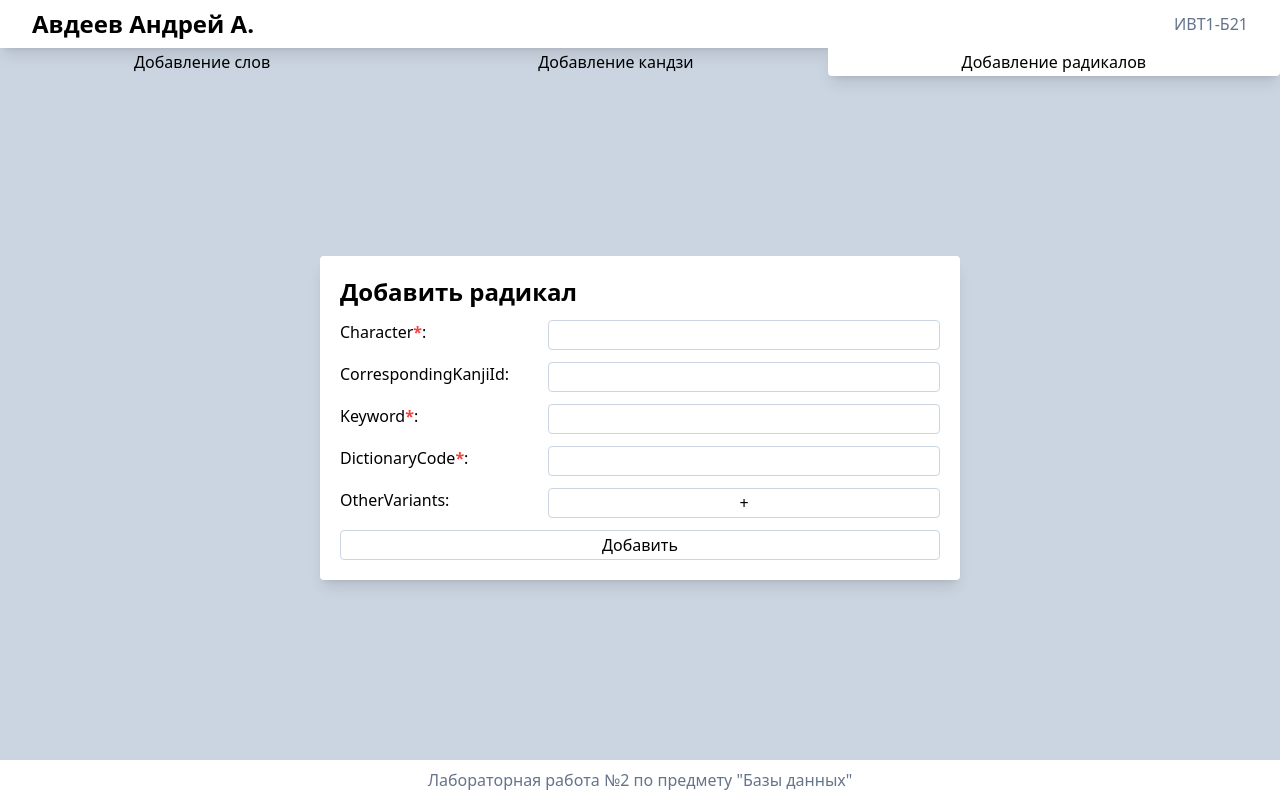
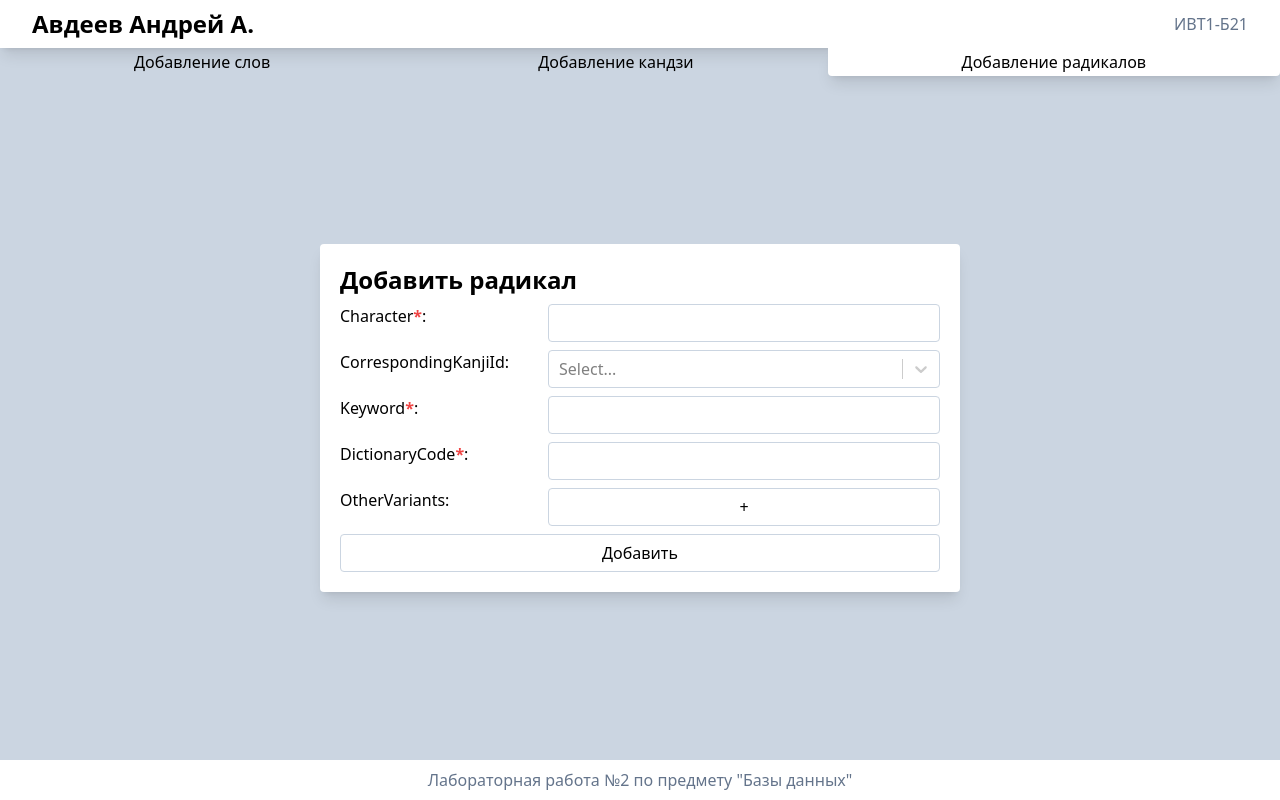
Before and after one commit to fekoneko/japanese-learn-db-manager, a Next.js app: page /add/radicals in a window 1280 px wide. Built offline with nearby package versions, Linux system fonts and the light colour scheme.

Commit message:
select fields set up

```diff
--- a/src/app/api/kanji/route.ts
+++ b/src/app/api/kanji/route.ts
@@ -1,23 +1,44 @@
 import { KanjiSchema } from '@/schemas/globals';
 import { sql } from '@vercel/postgres';
 import { Validator } from 'jsonschema';
-import { NextResponse } from 'next/server';
+import { NextRequest, NextResponse } from 'next/server';
 
 const validator = new Validator();
 
-export const POST = async (request: Request) => {
+export const POST = async (request: NextRequest) => {
   try {
     const requestBody = await request.json();
     if (typeof requestBody !== 'object' || !validator.validate(requestBody, KanjiSchema).valid)
       return NextResponse.json({ error: 'Request body is invalid' }, { status: 400 });
 
-    const result = await sql`
+    const dbResponse = await sql`
       INSERT INTO public."Kanji" ("Character", "Onyomi", "Kunyomi", "Meaning", "Popularity")
       VALUES (${requestBody.Character}, ${requestBody.Onyomi}, ${requestBody.Kunyomi}, ${requestBody.Meaning}, ${requestBody.Popularity})
     `;
 
-    return NextResponse.json({ result }, { status: 200 });
+    return NextResponse.json(dbResponse, { status: 200 });
   } catch (error: any) {
     return NextResponse.json({ error: error?.message ?? error }, { status: 500 });
   }
 };
+
+export const GET = async (request: NextRequest) => {
+  try {
+    const searchValue = request.nextUrl.searchParams.get('s');
+
+    const dbResponse = await sql`
+      SELECT DISTINCT "Kanji".* FROM "Kanji"
+      JOIN "RadicalsInKanji" ON "RadicalsInKanji"."KanjiId" = "Kanji"."KanjiId"
+      JOIN "Radicals" ON "RadicalsInKanji"."RadicalId" = "Radicals"."RadicalId"
+      WHERE "Meaning" LIKE '%' || LOWER(${searchValue}) || '%'
+      OR "Kanji"."Character" = ${searchValue}
+      OR "Radicals"."Character" = ${searchValue}
+      OR ${searchValue} = any("Radicals"."OtherVariants")
+      ORDER BY "Kanji"."Popularity" ASC
+    `;
+
+    return NextResponse.json(dbResponse.rows, { status: 200 });
+  } catch (error: any) {
+    return NextResponse.json({ error: error?.message ?? error }, { status: 500 });
+  }
+};
--- a/src/app/api/radicals/route.ts
+++ b/src/app/api/radicals/route.ts
@@ -11,12 +11,12 @@ export const POST = async (request: Request) => {
     if (typeof requestBody !== 'object' || !validator.validate(requestBody, RadicalSchema).valid)
       return NextResponse.json({ error: 'Request body is invalid' }, { status: 400 });
 
-    const result = await sql`
+    const dbResponse = await sql`
       INSERT INTO public."Radicals" ("Character", "CorrespondingKanjiId", "Keyword", "DictionaryCode", "OtherVariants")
       VALUES (${requestBody.Character}, ${requestBody.CorrespondingKanjiId}, ${requestBody.Keyword}, ${requestBody.DictionaryCode}, ${requestBody.OtherVariants})
     `;
 
-    return NextResponse.json({ result }, { status: 200 });
+    return NextResponse.json(dbResponse, { status: 200 });
   } catch (error: any) {
     return NextResponse.json({ error: error?.message ?? error }, { status: 500 });
   }
--- a/src/app/api/words/route.ts
+++ b/src/app/api/words/route.ts
@@ -11,12 +11,12 @@ export const POST = async (request: Request) => {
     if (typeof requestBody !== 'object' || !validator.validate(requestBody, WordSchema).valid)
       return NextResponse.json({ error: 'Request body is invalid' }, { status: 400 });
 
-    const result = await sql`
+    const dbResponse = await sql`
       INSERT INTO public."Words" ("Word", "Reading", "PitchAccents", "Meanings", "Popularity", "OtherVariants")
       VALUES (${requestBody.Word}, ${requestBody.Reading}, ${requestBody.PitchAccents}, ${requestBody.Meanings}, ${requestBody.Popularity}, ${requestBody.OtherVariants})
     `;
 
-    return NextResponse.json({ result }, { status: 200 });
+    return NextResponse.json(dbResponse, { status: 200 });
   } catch (error: any) {
     return NextResponse.json({ error: error?.message ?? error }, { status: 500 });
   }
--- a/src/components/FirmFieldArray.tsx
+++ /dev/null
@@ -1,59 +0,0 @@
-'use client';
-
-import { FormFieldInfo } from '@/@types/globals';
-import { Fragment } from 'react';
-import { Control, FieldValues, FormState, UseFormRegister, useFieldArray } from 'react-hook-form';
-import FormFieldError from './FormFieldError';
-
-interface ArrayInputProps {
-  register: UseFormRegister<FieldValues>;
-  control: Control;
-  formId: string;
-  fieldInfo: FormFieldInfo;
-  formState: FormState<FieldValues>;
-}
-const FormFieldArray = ({ register, control, formId, fieldInfo, formState }: ArrayInputProps) => {
-  const { fields, append, remove } = useFieldArray({
-    name: fieldInfo.name,
-    control,
-  });
-
-  return (
-    <fieldset id={formId + fieldInfo.name} className="grid grid-cols-[1fr_2fr] gap-3">
-      <label htmlFor={formId + fieldInfo.name}>
-        {fieldInfo.label}
-        {fieldInfo.options?.required && <span className="font-bold text-red-500">*</span>}:
-      </label>
-      <div className="flex flex-col gap-1">
-        {fields.map((field, index) => (
-          <Fragment key={field.id}>
-            <div className="flex gap-1">
-              <input
-                type={fieldInfo.type}
-                {...register(`${fieldInfo.name}.${index}`, fieldInfo.options)}
-                className="grow"
-              />
-              <button type="button" onClick={() => remove(index)}>
-                x
-              </button>
-            </div>
-            <FormFieldError
-              errorType={
-                typeof formState?.errors[fieldInfo.name] === 'object'
-                  ? (formState?.errors[fieldInfo.name] as any)[index]?.type
-                  : undefined
-              }
-            />
-          </Fragment>
-        ))}
-        <button
-          type="button"
-          onClick={() => append('', { focusName: `${fieldInfo.name}.${fields.length}` })}
-        >
-          +
-        </button>
-      </div>
-    </fieldset>
-  );
-};
-export default FormFieldArray;
--- a/src/components/FormField.tsx
+++ b/src/components/FormField.tsx
@@ -1,16 +1,125 @@
 'use client';
 
-import { FormFieldInfo } from '@/@types/globals';
-import { FieldValues, FormState, UseFormRegister } from 'react-hook-form';
+import {
+  Control,
+  Controller,
+  FieldValues,
+  FormState,
+  RegisterOptions,
+  UseFormRegister,
+  useFieldArray,
+} from 'react-hook-form';
 import FormFieldError from './FormFieldError';
+import ReactSelect, { GroupBase, OptionsOrGroups } from 'react-select';
+import { Fragment, useCallback, useEffect, useState } from 'react';
 
-interface InputProps {
+export type GetOptionsFunction = (
+  searchValue?: string,
+) => Promise<OptionsOrGroups<any, GroupBase<string>>>;
+
+export interface FormFieldInfo {
+  name: string;
+  type: React.HTMLInputTypeAttribute | 'select';
+  label: string;
+  array?: boolean;
+  options?: RegisterOptions;
+  getOptions?: GetOptionsFunction;
+}
+
+interface FormInputProps {
   register: UseFormRegister<FieldValues>;
+  id?: string;
+  name: string;
+  type: React.HTMLInputTypeAttribute;
+  options?: RegisterOptions;
+  className?: string;
+}
+const FormInput = ({ register, id, name, type, options, className }: FormInputProps) => {
+  return <input className={className} type={type} id={id} {...register(name, options)} />;
+};
+
+interface FormSelectProps {
+  control: Control;
+  id?: string;
+  name: string;
+  getOptions?: GetOptionsFunction;
+  className?: string;
+}
+const FormSelect = ({ control, id, name, getOptions, className }: FormSelectProps) => {
+  const [selectOptions, setSelectOptions] = useState<OptionsOrGroups<any, GroupBase<string>>>([]);
+  const [isLoading, setIsLoading] = useState(false);
+
+  const updateOptions = useCallback(
+    (searchValue?: string) => {
+      if (getOptions) {
+        setIsLoading(true);
+        getOptions(searchValue).then((newOptions) => {
+          setSelectOptions(newOptions);
+          setIsLoading(false);
+        });
+      }
+    },
+    [getOptions],
+  );
+
+  useEffect(() => {
+    updateOptions();
+  }, [updateOptions]);
+
+  return (
+    <Controller
+      name={name}
+      control={control}
+      render={({ field: { onChange, ref } }) => (
+        <ReactSelect
+          className={`react-select ${className}`}
+          id={id}
+          options={selectOptions}
+          isLoading={isLoading}
+          onChange={(newValue) => {
+            onChange({ target: { value: newValue.value } });
+          }}
+          onInputChange={updateOptions}
+          filterOption={() => true}
+          ref={ref}
+        />
+      )}
+    />
+  );
+};
+
+interface FormFieldProps {
+  register: UseFormRegister<FieldValues>;
+  control: Control<FieldValues>;
   formId: string;
   fieldInfo: FormFieldInfo;
   formState: FormState<FieldValues>;
 }
-const FormField = ({ register, formId, fieldInfo, formState }: InputProps) => {
+
+const FormField = ({ register, control, formId, fieldInfo, formState }: FormFieldProps) => {
+  if (fieldInfo.array)
+    return (
+      <FormFieldArray
+        register={register}
+        control={control}
+        formId={formId}
+        fieldInfo={fieldInfo}
+        formState={formState}
+      />
+    );
+  else
+    return (
+      <FormFieldPlain
+        register={register}
+        control={control}
+        formId={formId}
+        fieldInfo={fieldInfo}
+        formState={formState}
+      />
+    );
+};
+
+const FormFieldPlain = ({ register, control, formId, fieldInfo, formState }: FormFieldProps) => {
   return (
     <>
       <fieldset className="grid grid-cols-[1fr_2fr] gap-3">
@@ -18,15 +127,83 @@ const FormField = ({ register, formId, fieldInfo, formState }: InputProps) => {
           {fieldInfo.label}
           {fieldInfo.options?.required && <span className="font-bold text-red-500">*</span>}:
         </label>
-        <input
-          type={fieldInfo.type}
-          id={formId + fieldInfo.name}
-          {...register(fieldInfo.name, fieldInfo.options)}
-        />
+        {fieldInfo.type === 'select' ? (
+          <FormSelect
+            control={control}
+            id={formId + fieldInfo.name}
+            name={fieldInfo.name}
+            getOptions={fieldInfo.getOptions}
+          />
+        ) : (
+          <FormInput
+            register={register}
+            id={formId + fieldInfo.name}
+            name={fieldInfo.name}
+            type={fieldInfo.type}
+            options={fieldInfo.options}
+          />
+        )}
       </fieldset>
 
       <FormFieldError errorType={formState?.errors[fieldInfo.name]?.type} />
     </>
   );
 };
+
+const FormFieldArray = ({ register, control, formId, fieldInfo, formState }: FormFieldProps) => {
+  const { fields, append, remove } = useFieldArray({
+    name: fieldInfo.name,
+    control,
+  });
+
+  return (
+    <fieldset id={formId + fieldInfo.name} className="grid grid-cols-[1fr_2fr] gap-3">
+      <label htmlFor={formId + fieldInfo.name}>
+        {fieldInfo.label}
+        {fieldInfo.options?.required && <span className="font-bold text-red-500">*</span>}:
+      </label>
+      <div className="flex flex-col gap-1">
+        {fields.map((field, index) => (
+          <Fragment key={field.id}>
+            <div className="flex gap-1">
+              {fieldInfo.type === 'select' ? (
+                <FormSelect
+                  control={control}
+                  name={fieldInfo.name}
+                  getOptions={fieldInfo.getOptions}
+                  className="grow"
+                />
+              ) : (
+                <FormInput
+                  register={register}
+                  name={`${fieldInfo.name}.${index}`}
+                  type={fieldInfo.type}
+                  options={fieldInfo.options}
+                  className="grow"
+                />
+              )}
+              <button type="button" onClick={() => remove(index)}>
+                x
+              </button>
+            </div>
+            <FormFieldError
+              errorType={
+                typeof formState?.errors[fieldInfo.name] === 'object'
+                  ? (formState?.errors[fieldInfo.name] as any)[index]?.type
+                  : undefined
+              }
+            />
+          </Fragment>
+        ))}
+        <button
+          type="button"
+          onClick={() => append('', { focusName: `${fieldInfo.name}.${fields.length}` })}
+        >
+          +
+        </button>
+      </div>
+    </fieldset>
+  );
+};
+
 export default FormField;
--- a/src/components/FormFieldError.tsx
+++ b/src/components/FormFieldError.tsx
@@ -1,7 +1,7 @@
-interface FieldErrorProps {
+interface FormFieldErrorProps {
   errorType: any;
 }
-const FormFieldError = ({ errorType }: FieldErrorProps) => {
+const FormFieldError = ({ errorType }: FormFieldErrorProps) => {
   if (!errorType) return null;
 
   if (errorType === 'required')
--- a/src/components/RadicalAddForm.tsx
+++ b/src/components/RadicalAddForm.tsx
@@ -1,10 +1,8 @@
 'use client';
 
-import { FormFieldInfo } from '@/@types/globals';
 import { useId } from 'react';
 import { FieldValues, useForm } from 'react-hook-form';
-import FormFieldArray from './FirmFieldArray';
-import FormField from './FormField';
+import FormField, { FormFieldInfo } from './FormField';
 import { toast } from 'react-toastify';
 
 const formFieldsInfo: FormFieldInfo[] = [
@@ -16,9 +14,21 @@ const formFieldsInfo: FormFieldInfo[] = [
   },
   {
     name: 'CorrespondingKanjiId',
-    type: 'number',
+    type: 'select',
     label: 'CorrespondingKanjiId',
     options: { min: 1, max: 2147483648 },
+    getOptions: async (searchValue?: string) => {
+      if (!searchValue) return [];
+      const response = await fetch('/api/kanji?' + new URLSearchParams({ s: searchValue }));
+      if (!response.ok) return [];
+      const responseBody = await response.json();
+      return (
+        responseBody?.map((kanji: any) => ({
+          value: kanji?.KanjiId?.toString(),
+          label: kanji?.Character,
+        })) ?? []
+      );
+    },
   },
   {
     name: 'Keyword',
@@ -46,6 +56,8 @@ const RadicalAddForm = () => {
   const { register, control, formState, handleSubmit, reset } = useForm();
 
   const onValid = async (fieldValues: FieldValues) => {
+    console.log(fieldValues);
+
     const newRadical: any = {};
     newRadical.Character = fieldValues.Character;
     if (fieldValues.CorrespondingKanjiId?.length)
@@ -78,12 +90,11 @@ const RadicalAddForm = () => {
   return (
     <form
       onSubmit={handleSubmit(onValid)}
-      className="flex w-1/2 min-w-max flex-col gap-3 rounded bg-white p-5 shadow-lg"
+      className="flex w-1/2 min-w-max flex-col gap-2 rounded bg-white p-5 shadow-lg"
     >
       <h1 className="header">Добавить радикал</h1>
-      {formFieldsInfo.map((fieldInfo, index) =>
-        fieldInfo.array ? (
-          <FormFieldArray
+      {formFieldsInfo.map((fieldInfo, index) => (
+        <FormField
           key={index}
           register={register}
           control={control}
@@ -91,16 +102,7 @@ const RadicalAddForm = () => {
           fieldInfo={fieldInfo}
           formState={formState}
         />
-        ) : (
-          <FormField
-            key={index}
-            register={register}
-            formId={formId}
-            fieldInfo={fieldInfo}
-            formState={formState}
-          />
-        ),
-      )}
+      ))}
 
       <button className="col-span-2" type="submit">
         Добавить
--- a/src/styles/globals.css
+++ b/src/styles/globals.css
@@ -4,10 +4,10 @@
 
 @layer base {
   button {
-    @apply rounded border-[1.5px] border-slate-300 px-2 py-0.5 transition-colors hover:bg-slate-200;
+    @apply rounded border-[1.5px] border-slate-300 px-2 py-1.5 transition-colors hover:bg-slate-200;
   }
   input {
-    @apply rounded border-[1.5px] border-slate-300 px-2 py-0.5 focus:border-slate-500 focus:outline-none;
+    @apply rounded border-[1.5px] border-slate-300 px-2 py-1.5 focus:border-slate-500 focus:outline-none;
   }
 
   ::-webkit-scrollbar {
@@ -21,6 +21,12 @@
   }
 }
 
+@layer components {
+  .react-select > div {
+    @apply rounded border-[1.5px] border-slate-300;
+  }
+}
+
 @layer utilities {
   .header {
     @apply text-2xl font-bold;
```
Also changed, not shown: src/@types/globals.ts (deleted, +0 -9 lines), src/components/KanjiAddForm.tsx (+5 -17 lines), src/components/WordAddForm.tsx (+5 -17 lines). Lines whose indentation alone changed are shown as unchanged.
